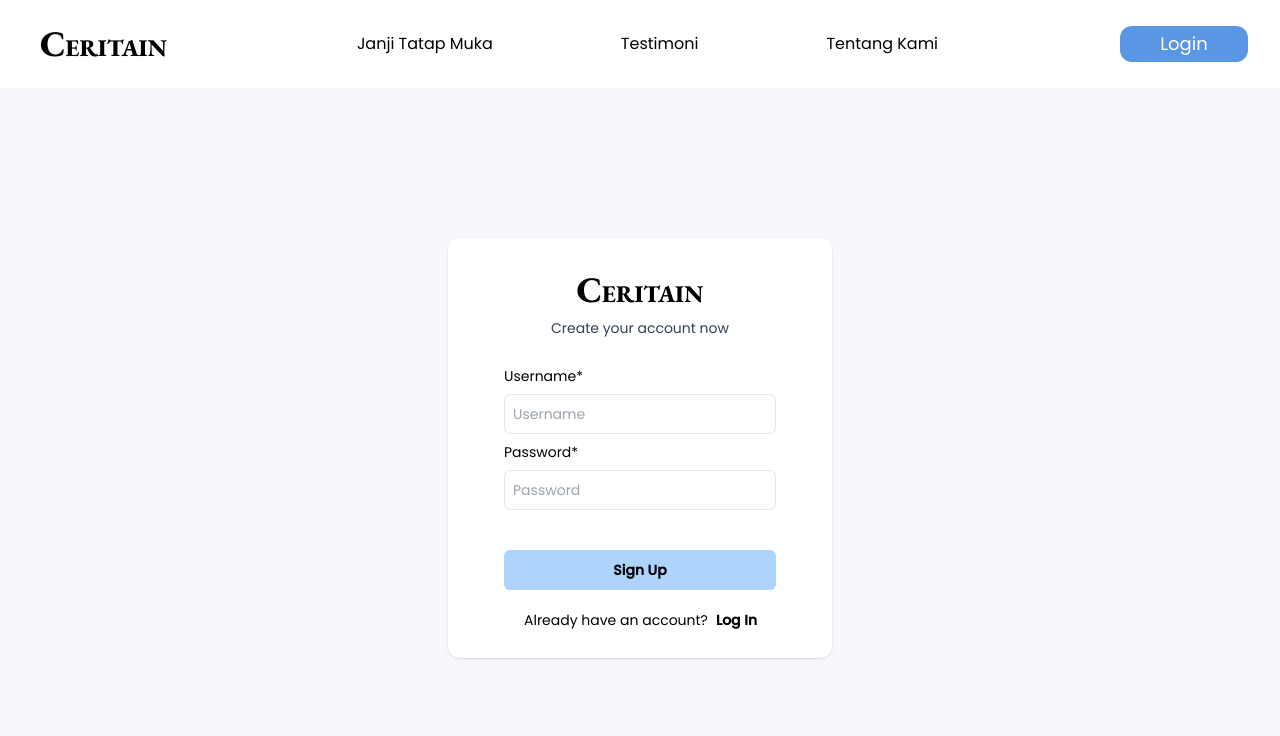
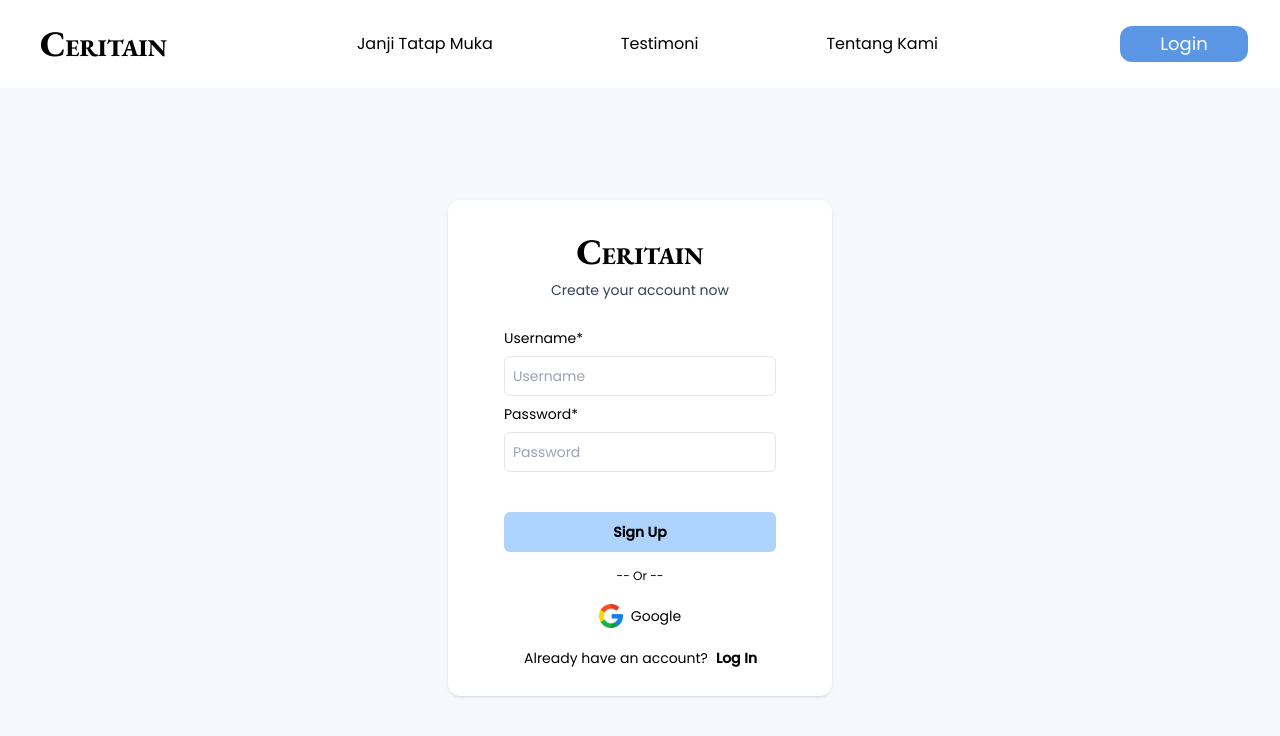
Before and after one commit to AhmadAzkia/ceritain, a React (Create React App) app: page /register in a window 1280 px wide. Shown: the top 736 px of the page. Built offline with nearby package versions, Linux system fonts and the light colour scheme; a web font is replaced by a local one.

Commit message:
Update Login & Register

```diff
--- a/src/Pages/Login.js
+++ b/src/Pages/Login.js
@@ -1,6 +1,7 @@
 /* eslint-disable react/jsx-no-undef */
 import React, { useState } from "react";
 import '../css/font.css';
+import logo from "../components/img/google.png";
 import { useNavigate } from "react-router-dom";
 import Navbar from "../components/home/Navbar";
 import axios from "axios";
@@ -51,7 +52,7 @@
           <button className="w-full h-10 bg-blue-300 font-semibold rounded-md text-sm fontLoginn bg-opacity-75 mt-7" type="submit">Sign In</button>
           <div className="text-xs fontLoginn mt-4 text-center">- Or Sign with -</div>
             <div className="flex justify-center items-center mt-5 gap-2 fontLoginn">
-              <i class="fa-brands fa-google text-2xl cursor-pointer"></i><p className="text-sm fontLoginn">Google</p>
+              <img className="text-2xl w-6 cursor-pointer" src={logo} alt="" /><p className="text-sm fontLoginn">Google</p>
             </div>
           <div className="flex flex-row gap-2 mt-5 mb-5 pl-5">
           <p className="text-sm fontLoginn">Don't have an account?</p>
--- a/src/Pages/Register.js
+++ b/src/Pages/Register.js
@@ -1,6 +1,7 @@
 /* eslint-disable react/jsx-no-undef */
 import React, { useState } from "react";
 import '../css/font.css';
+import logo from "../components/img/google.png";
 import { useNavigate } from "react-router-dom";
 import Navbar from "../components/home/Navbar";
 import axios from "axios";
@@ -25,6 +26,10 @@
             <input className="w-full h-10 ps-2 border rounded-md text-sm" type="text" name="username" id="username" placeholder="Password" required  />
           </div>
           <button className="w-full h-10 bg-blue-300 font-semibold rounded-md text-sm fontLoginn bg-opacity-75 mt-10" type="submit">Sign Up</button>
+          <div className="text-xs fontLoginn mt-4 text-center">-- Or --</div>
+            <div className="flex justify-center items-center mt-5 gap-2 fontLoginn">
+              <img className="text-2xl w-6 cursor-pointer" src={logo} alt="" /><p className="text-sm fontLoginn">Google</p>
+            </div>
           <div className="flex flex-row gap-2 mt-5 mb-7 pl-5">
           <p className="text-sm fontLoginn">Already have an account?</p>
           <button className="font-semibold text-sm fontLoginn" onClick={()=>navigate('/login')}>Log In</button>
```
Also changed, not shown: src/components/img/google.png (added).
